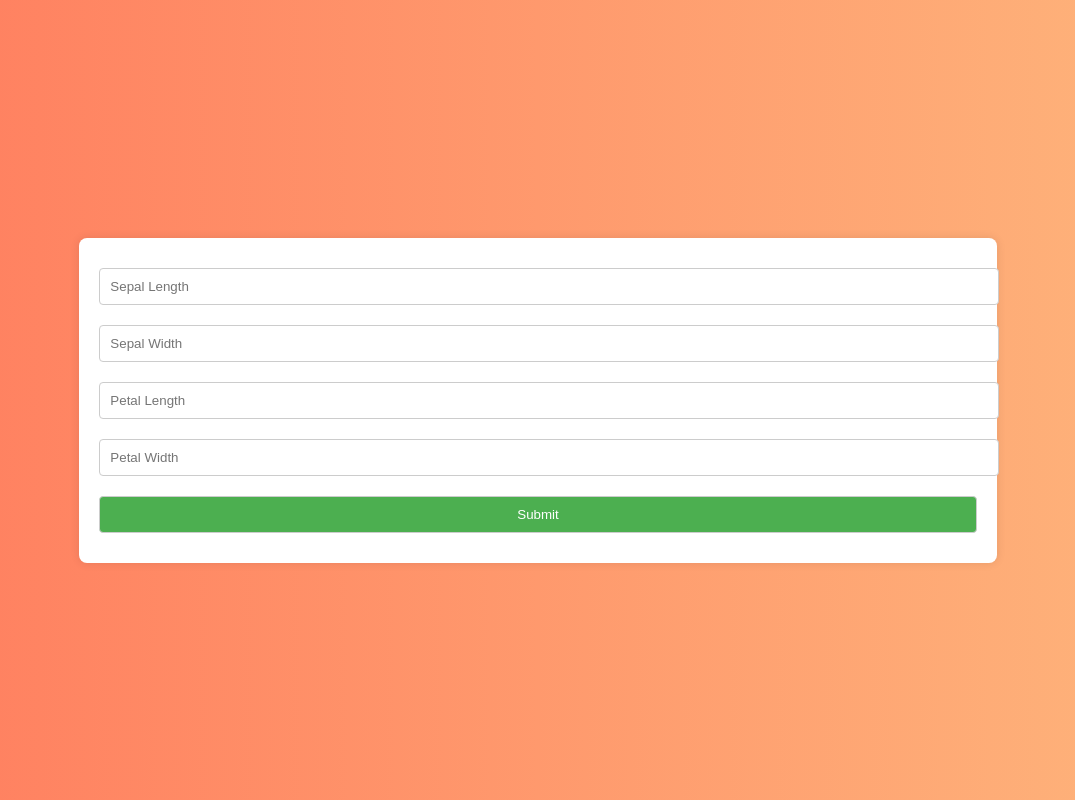
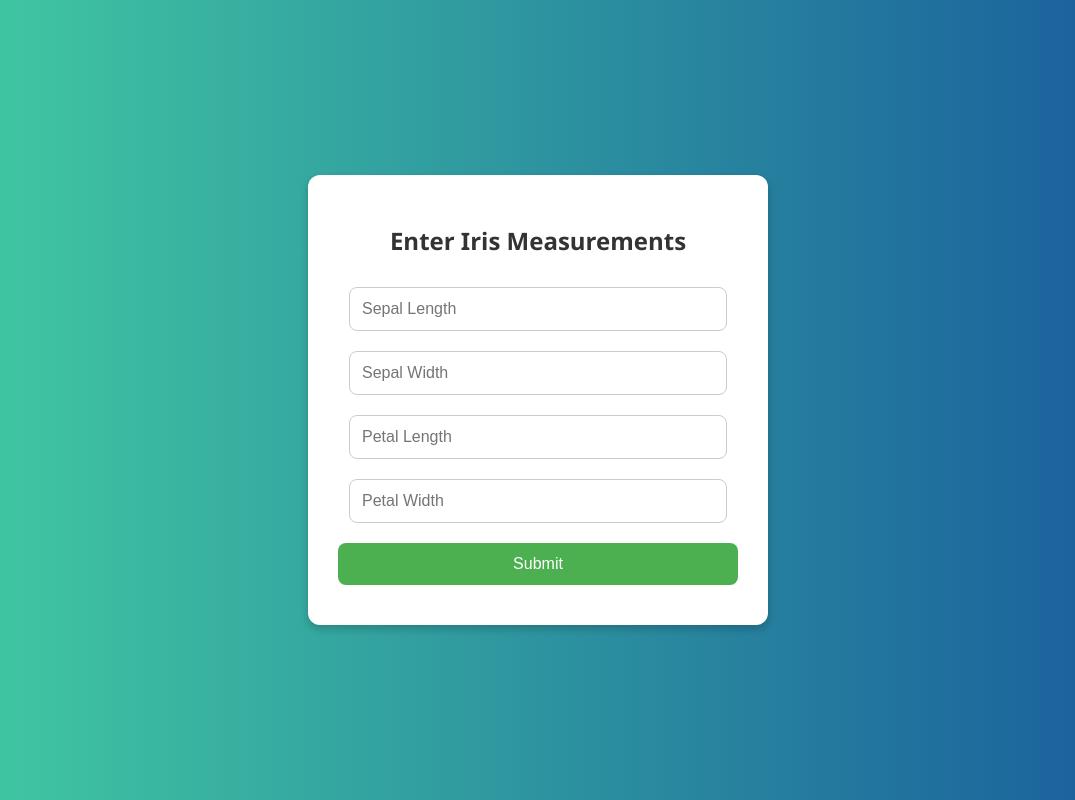
Before and after one commit to Abhishekyadav15/oibsip_task_1, a Flask app: page / in a window 1280 px wide. Shown: the whole page, without its empty margins (102-1177 px from the left). Run offline with Flask 3, Linux system fonts and the light colour scheme; parts of the project's set-up code (start-up, migrations or seed data) failed here and were passed over.

Commit message:
Add files via upload

```diff
--- a/oibsip_task_1_iris_flower_classification/templates/home.html
+++ b/oibsip_task_1_iris_flower_classification/templates/home.html
@@ -6,8 +6,8 @@
     <title>Home - Iris Prediction</title>
     <style>
         body {
-            font-family: Arial, sans-serif;
-            background: linear-gradient(to right, #ff7e5f, #feb47b);
+            font-family: 'Segoe UI', Tahoma, Geneva, Verdana, sans-serif;
+            background: linear-gradient(to right, #43cea2, #185a9d);
             display: flex;
             justify-content: center;
             align-items: center;
@@ -16,30 +16,51 @@
         }
         .form-container {
             background: white;
-            padding: 20px;
-            border-radius: 8px;
-            box-shadow: 0 0 10px rgba(0, 0, 0, 0.1);
+            padding: 30px;
+            border-radius: 12px;
+            box-shadow: 0 4px 8px rgba(0, 0, 0, 0.2);
+            max-width: 400px;
+            width: 100%;
+            text-align: center;
         }
-        input[type="text"], input[type="submit"] {
-            width: 100%;
-            padding: 10px;
+        h2 {
+            margin-bottom: 20px;
+            color: #333;
+            font-size: 24px;
+        }
+        input[type="text"] {
+            width: calc(100% - 22px);
+            padding: 12px;
             margin: 10px 0;
             border: 1px solid #ccc;
-            border-radius: 4px;
+            border-radius: 8px;
+            box-sizing: border-box;
+            font-size: 16px;
         }
         input[type="submit"] {
+            width: 100%;
+            padding: 12px;
+            margin: 10px 0;
+            border: none;
+            border-radius: 8px;
             background-color: #4CAF50;
             color: white;
+            font-size: 16px;
             cursor: pointer;
-            transition: background-color 0.3s;
+            transition: background-color 0.3s, transform 0.3s;
         }
         input[type="submit"]:hover {
             background-color: #45a049;
+            transform: translateY(-2px);
+        }
+        input[type="submit"]:active {
+            transform: translateY(0);
         }
     </style>
 </head>
 <body>
     <div class="form-container">
+        <h2>Enter Iris Measurements</h2>
         <form action="/submit" method="post">
             <input type="text" name="sepal_length" placeholder="Sepal Length" required>
             <input type="text" name="sepal_width" placeholder="Sepal Width" required>
```
Also changed, not shown: oibsip_task_1_iris_flower_classification/templates/submit.html (+15 -4 lines), oibsip_task_1_iris_flower_classification/app.py (line endings or trailing spaces).
